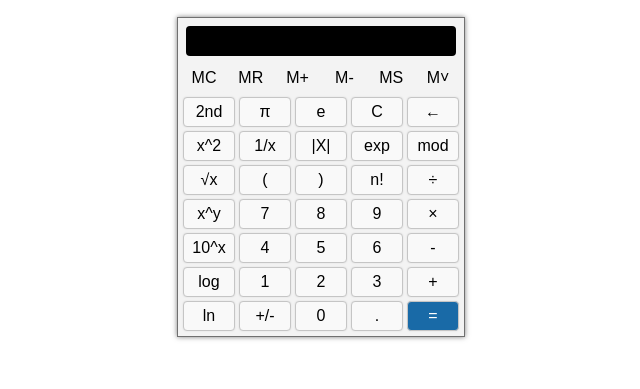
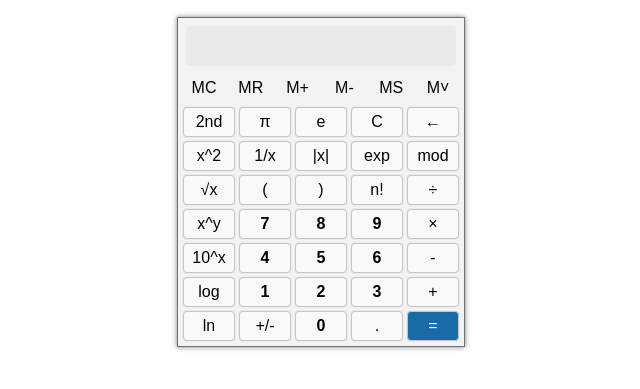
Before and after one commit to troombox/61776_1, a plain HTML site: page index.html in a window 1280 px wide. Shown: the part 39-428 px from the top of the page, without its empty margins (319-959 px from the left). Drawn offline with Linux system fonts and the light colour scheme.

Commit message:
Fri 01-26-24

```diff
--- a/index.html
+++ b/index.html
@@ -33,7 +33,7 @@
             <div class="row-button-regular">
                 <div class="button button-row">x^2</div>
                 <div class="button button-row">1/x</div>
-                <div class="button button-row">|X|</div>
+                <div class="button button-row">|x|</div>
                 <div class="button button-row">exp</div>
                 <div class="button button-row">mod</div>
             </div>
@@ -48,32 +48,32 @@
 
             <div class="row-button-regular">
                 <div class="button button-row">x^y</div>
-                <div class="button button-row">7</div>
-                <div class="button button-row">8</div>
-                <div class="button button-row">9</div>
+                <div class="button button-row button-number">7</div>
+                <div class="button button-row button-number">8</div>
+                <div class="button button-row button-number">9</div>
                 <div class="button button-row">×</div>
             </div>
 
             <div class="row-button-regular">
                 <div class="button button-row">10^x</div>
-                <div class="button button-row">4</div>
-                <div class="button button-row">5</div>
-                <div class="button button-row">6</div>
+                <div class="button button-row button-number">4</div>
+                <div class="button button-row button-number">5</div>
+                <div class="button button-row button-number">6</div>
                 <div class="button button-row">-</div>
             </div>
 
             <div class="row-button-regular">
                 <div class="button button-row">log</div>
-                <div class="button button-row">1</div>
-                <div class="button button-row">2</div>
-                <div class="button button-row">3</div>
+                <div class="button button-row button-number">1</div>
+                <div class="button button-row button-number">2</div>
+                <div class="button button-row button-number">3</div>
                 <div class="button button-row">+</div>
             </div>
 
             <div class="row-button-regular">
                 <div class="button button-row">ln</div>
                 <div class="button button-row">+/-</div>
-                <div class="button button-row">0</div>
+                <div class="button button-row button-number">0</div>
                 <div class="button button-row">.</div>
                 <div class="button button-row" style="background-color: #196aa7; color: white;">=</div> <!--1e82cd-->
             </div>
--- a/styles.css
+++ b/styles.css
@@ -39,6 +39,10 @@ body{
     border: 1px solid #f3f3f3;
 }
 
+.button-number{
+    font-weight: bold;
+}
+
 .button{
     float: left;
     margin: 2px;
@@ -53,10 +57,10 @@ body{
 }
 
 .monitor{
-    background-color: black;
+    background-color: #eaeaea;
     padding: 5px;
-    color: white;
+    color: black;
     margin: 5px;
     border-radius: 4px;
-    height: 20px;
+    height: 30px;
 }
```
